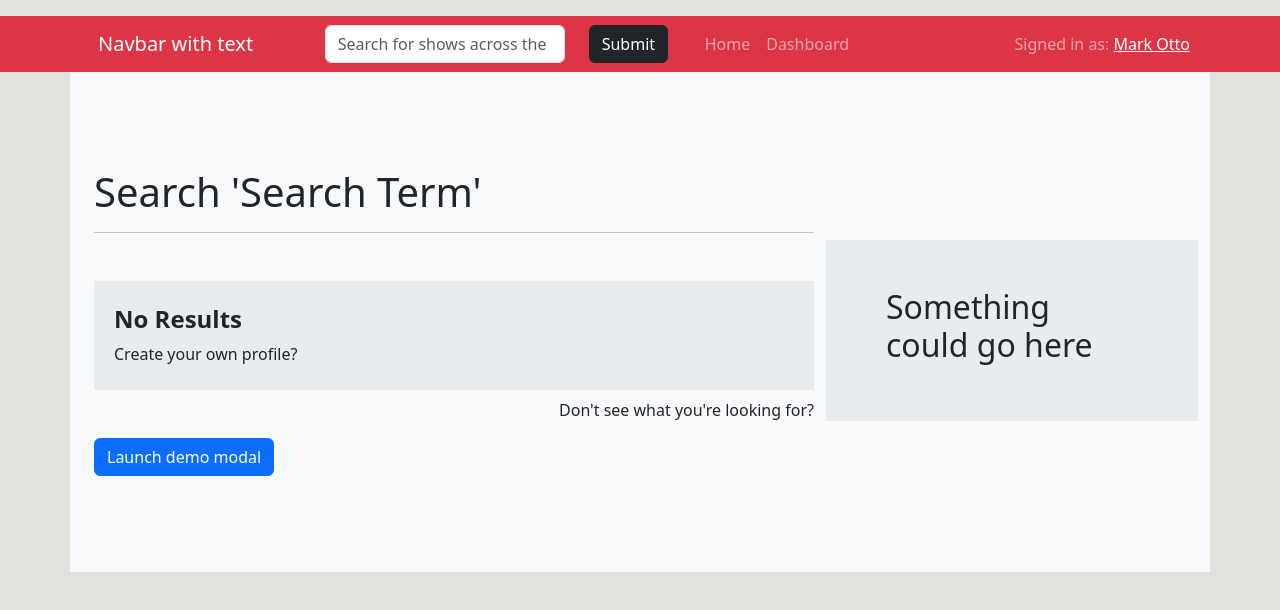
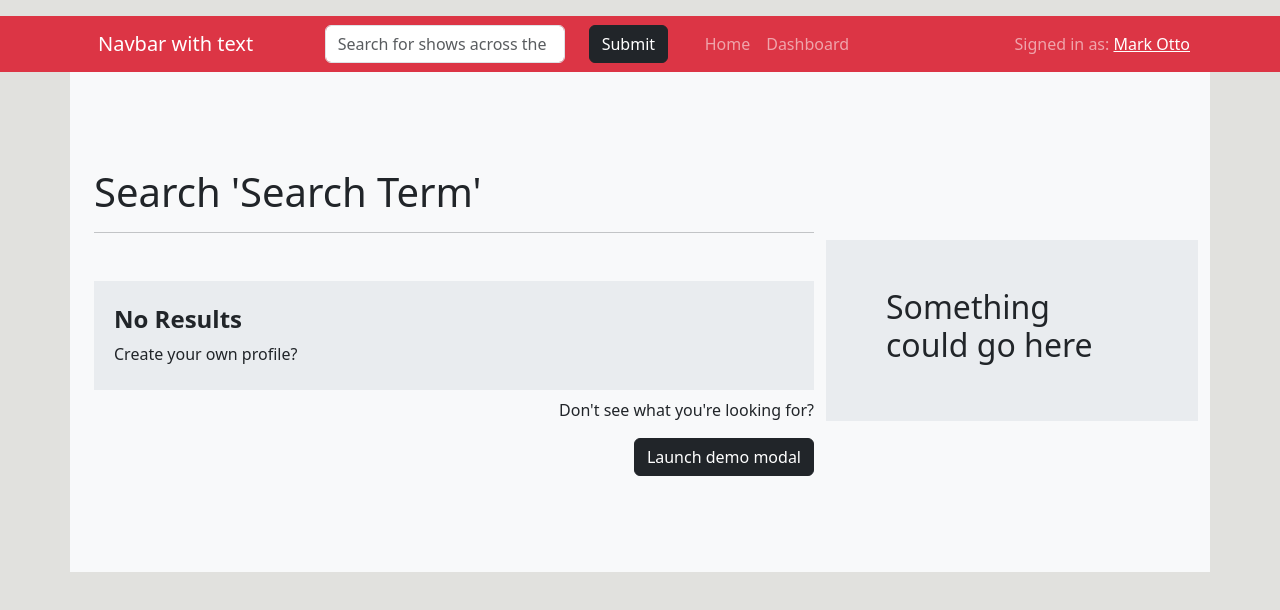
Before and after one commit to racosta323/ShowMate, a React (Create React App) app in the folder client/: page /search in a window 1280 px wide. Shown: the top 610 px of the page. Built offline with nearby package versions, Linux system fonts and the light colour scheme.

Commit message:
moved button over

```diff
--- a/client/src/components/CreateProfile.js
+++ b/client/src/components/CreateProfile.js
@@ -3,6 +3,8 @@ import { useState } from 'react'
 import Form from 'react-bootstrap/Form'
 import Modal from 'react-bootstrap/Modal'
 import Button from 'react-bootstrap/Button'
+import Row from 'react-bootstrap/Row'
+import Col from 'react-bootstrap/Col'
 
 function CreateProfile(){
 
@@ -13,9 +15,13 @@ function CreateProfile(){
 
     return(
         <>
-            <Button variant="primary" onClick={handleShow}>
-                Launch demo modal
-             </Button>
+            <Row >
+                <Col className="d-flex justify-content-end">
+                    <Button variant="dark" onClick={handleShow}>
+                        Launch demo modal
+                    </Button>
+                </Col>
+            </Row>
             <Modal show={show} onHide={handleClose}>
                 <Modal.Header closeButton>
                 <Modal.Title>Modal heading</Modal.Title>
```
